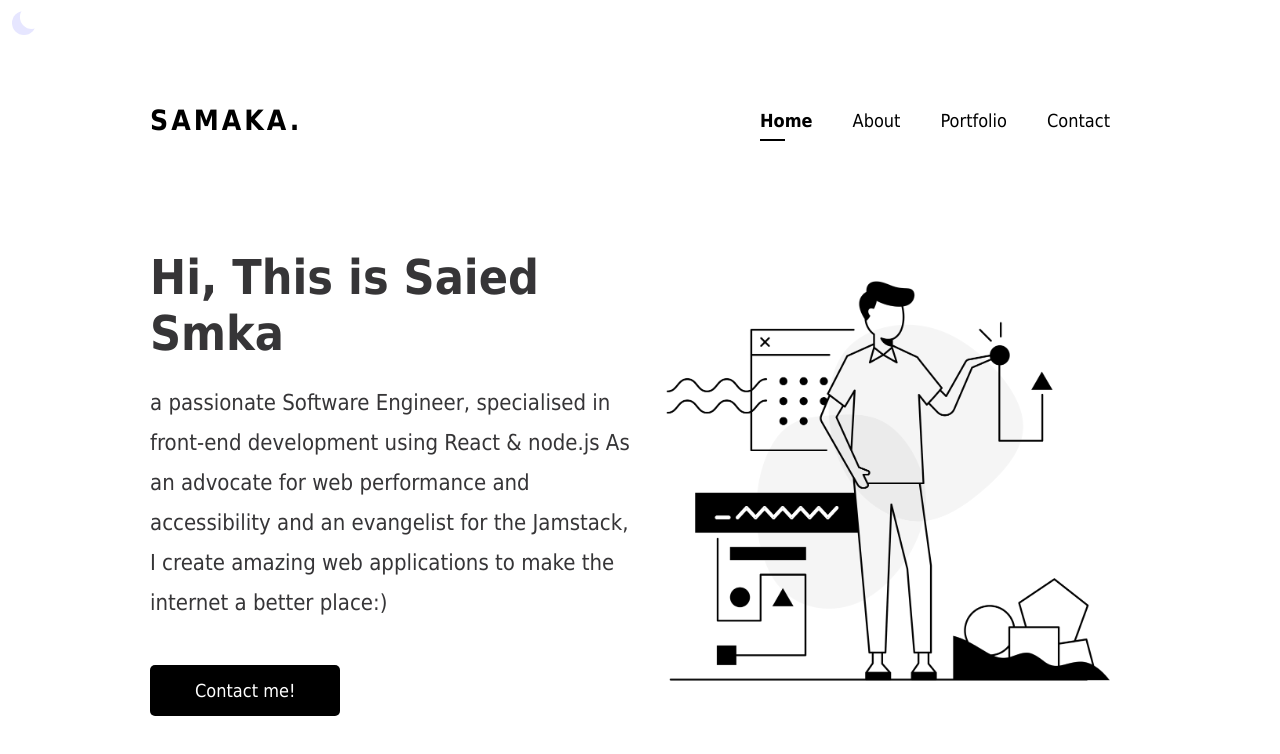
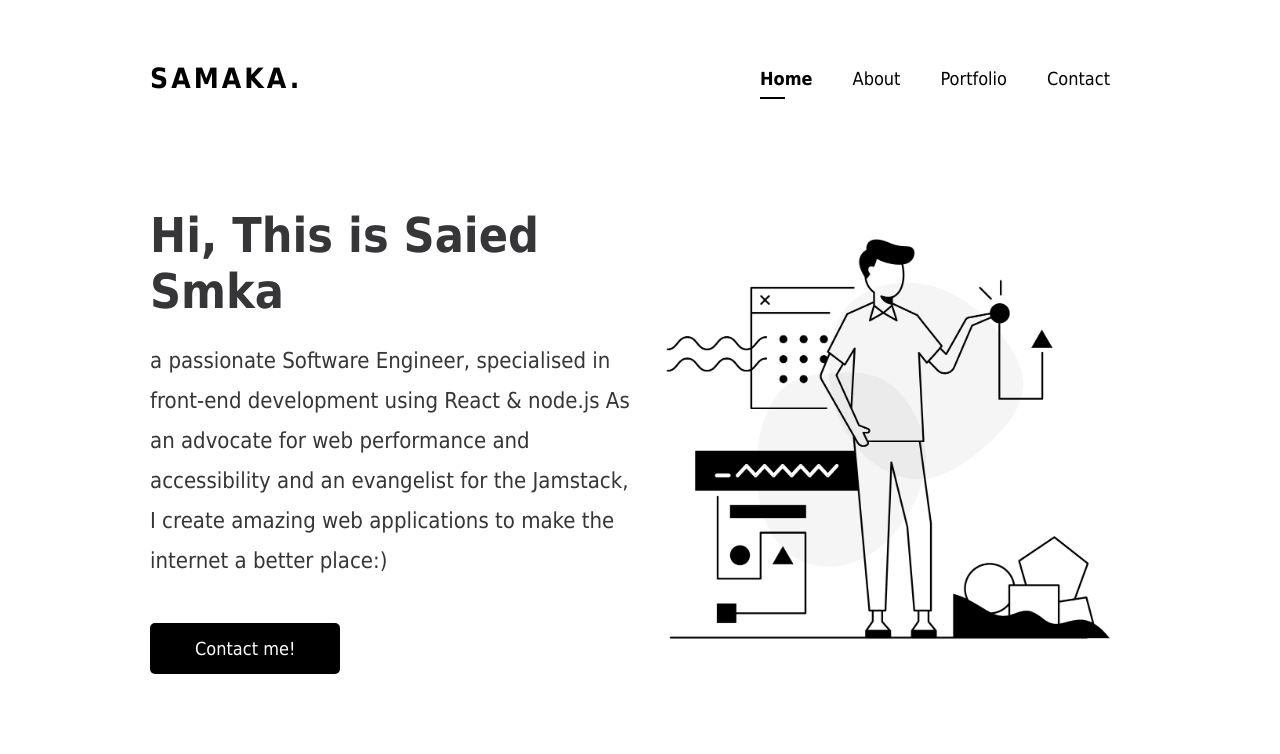
Before and after one commit to ElsaiedSamaka/Samaka-sOFFICIAL, a Next.js app: page / in a window 1280 px wide. Shown: the top 754 px of the page. Built offline with nearby package versions, Linux system fonts and the light colour scheme.

Commit message:
Themeing was a bad idea !

```diff
--- a/pages/_app.jsx
+++ b/pages/_app.jsx
@@ -1,7 +1,7 @@
 import { useState } from "react";
 import { ThemeProvider } from "styled-components";
 import "../styles/app.scss";
-import { darkTheme, lightTheme, GlobalStyles } from "../ThemeConfig";
+import { darkTheme, GlobalStyles, lightTheme } from "../ThemeConfig";
 // This default export is required in a new `pages/_app.js` file.
 
 export default function MyApp({ Component, pageProps }) {
@@ -12,8 +12,8 @@ export default function MyApp({ Component, pageProps }) {
   return (
     <ThemeProvider theme={theme == "light" ? lightTheme : darkTheme}>
       <GlobalStyles />
-      <input id="toggle" class="toggle" type="checkbox" onClick={toggleTheme} />
       <Component {...pageProps} />
+      {/* <input id='toggle' class='toggle' type='checkbox' onClick={toggleTheme} /> */}
     </ThemeProvider>
   );
 }
```
